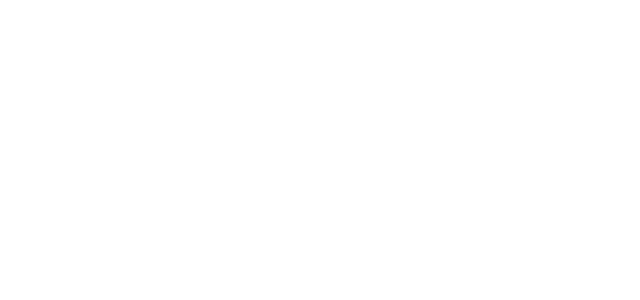
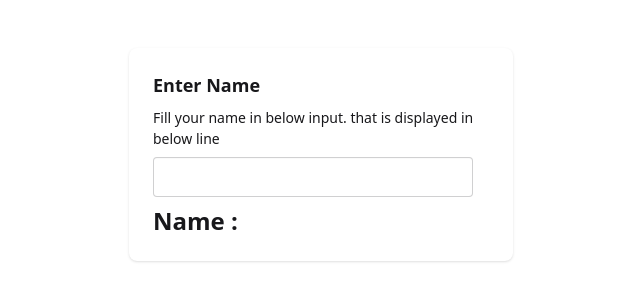
Before and after one commit to chetuachar/React-Hooks-Examples, a React (Vite) app: page /use-customhook in a window 1280 px wide. Before the commit this address had no page. Shown: the part 246-546 px from the top of the page, without its empty margins (319-959 px from the left). Built offline with nearby package versions, Linux system fonts and the light colour scheme.

Commit message:
feat: add UseCustomHookExample component and integrate with Home for navigation

```diff
--- a/src/App.jsx
+++ b/src/App.jsx
@@ -7,6 +7,7 @@
 import UseCallbackExample from "./components/UseCallbackExample";
 import UseReducerExample from "./components/UseReducerExample";
 import UseLayoutEffectExample from "./components/UseLayoutEffectExample";
+import UseCustomHookExample from "./components/UseCustomHookExample";
 
 function App() {
   return (
@@ -25,6 +26,7 @@
         <Route path="/use-callback" element={<UseCallbackExample />} />
         <Route path="/use-reducer" element={<UseReducerExample />} />
         <Route path="/use-layouteffect" element={<UseLayoutEffectExample />} />
+        <Route path="/use-customhook" element={<UseCustomHookExample />} />
       </Routes>
     </BrowserRouter>
   );
--- a/src/components/Home.jsx
+++ b/src/components/Home.jsx
@@ -126,6 +126,23 @@
             </div>
           </div>
         </div>
+
+        <div className="stats bg-base-100 border-base-300 border">
+          <div className="stat">
+            <div className="stat-title">Custom hook Example</div>
+            <div className="stat-value">useLocalStorage()</div>
+            <div className="stat-actions">
+              <button
+                onClick={() => {
+                  navigate("/use-customhook");
+                }}
+                className="btn btn-xs btn-success"
+              >
+                Goto Page
+              </button>
+            </div>
+          </div>
+        </div>
       </div>
 
       {/* footer  */}
--- /dev/null
+++ b/src/components/UseCustomHookExample.jsx
@@ -0,0 +1,27 @@
+import React from "react";
+import useLocalStorage from "../hooks/useLocalStorage";
+
+const UseCustomHookExample = () => {
+  const [name, setName] = useLocalStorage("username", "");
+  return (
+    <div className="flex flex-col h-screen items-center justify-center">
+      <div className="card w-96 bg-base-100 card-md shadow-sm">
+        <div className="card-body">
+          <h2 className="card-title">Enter Name</h2>
+          <p>Fill your name in below input. that is displayed in below line</p>
+          <input
+            className="input"
+            type="text"
+            onChange={(e) => setName(e.target.value)}
+            value={name}
+          />
+          <div className="justify-end card-actions">
+            <p className="text-2xl font-bold">Name : {name} </p>
+          </div>
+        </div>
+      </div>
+    </div>
+  );
+};
+
+export default UseCustomHookExample;
--- /dev/null
+++ b/src/hooks/useLocalStorage.jsx
@@ -0,0 +1,13 @@
+import React, { useEffect, useState } from "react";
+
+const useLocalStorage = (key, initialValue) => {
+  const [name, setName] = useState(
+    localStorage.getItem(key) ? localStorage.getItem(key) : initialValue
+  );
+  useEffect(() => {
+    localStorage.setItem(key, name);
+  }, [key, name]);
+  return [name, setName];
+};
+
+export default useLocalStorage;
```
